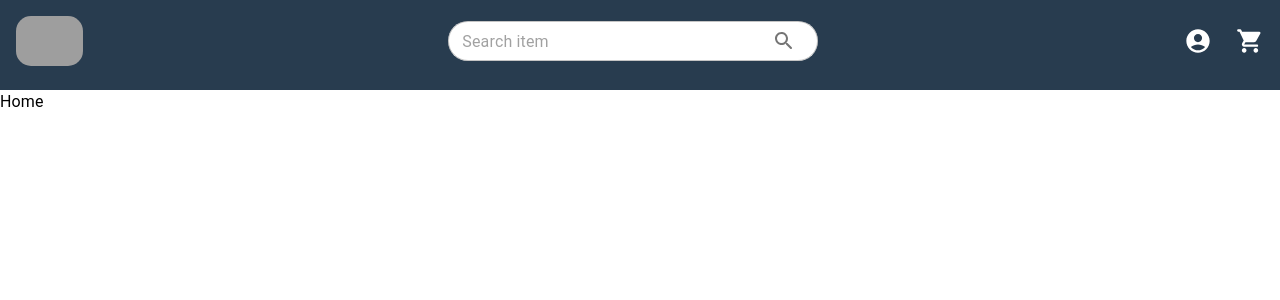
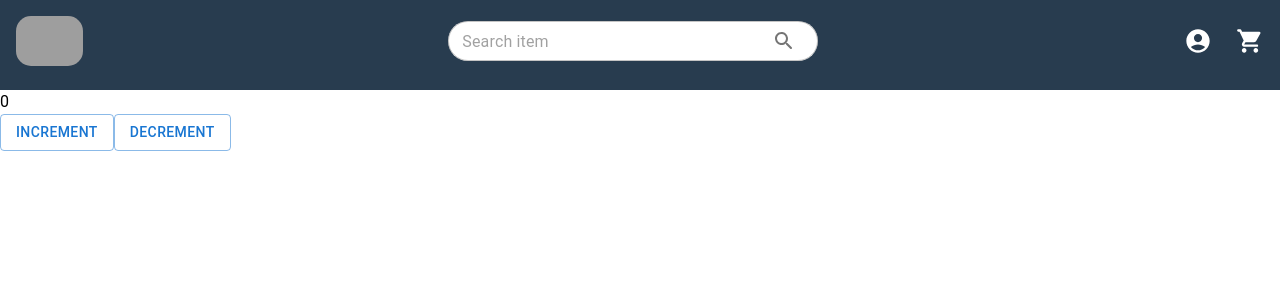
Before and after one commit to Satyaveerjaligama/e-commerce, a React (Create React App) app: page / in a window 1280 px wide. Shown: the top 300 px of the page. Built offline with nearby package versions, Linux system fonts and the light colour scheme; grey boxes are pictures that could not be loaded.

Commit message:
Added redux toolkit boiler code

```diff
--- a/package.json
+++ b/package.json
@@ -8,11 +8,13 @@
     "@emotion/styled": "^11.11.0",
     "@mui/icons-material": "^5.15.12",
     "@mui/material": "^5.15.12",
+    "@reduxjs/toolkit": "^2.2.1",
     "@testing-library/jest-dom": "^5.17.0",
     "@testing-library/react": "^13.4.0",
     "@testing-library/user-event": "^13.5.0",
     "react": "^18.2.0",
     "react-dom": "^18.2.0",
+    "react-redux": "^9.1.0",
     "react-scripts": "5.0.1",
     "sass": "^1.71.1",
     "web-vitals": "^2.1.4"
--- a/src/Pages/Home.js
+++ b/src/Pages/Home.js
@@ -1,12 +1,22 @@
 import React from "react";
-import { Typography } from "@mui/material";
+import { Button, Typography } from "@mui/material";
 import Header from "../Components/Header";
+import { useSelector, useDispatch } from "react-redux";
+import { increment, decrement } from "../Redux/slices/sampleSlice";
 
 const Home = () => {
+    const dispatch = useDispatch();
+    const value = useSelector((state)=>state.sampleSlice.counter);
     return (
         <React.Fragment>
             <Header />
-            <Typography>Home</Typography>
+            <Typography>{value}</Typography>
+            <Button variant="outlined" onClick={()=>dispatch(increment())}>
+                Increment
+            </Button>
+            <Button variant="outlined" onClick={()=>dispatch(decrement())}>
+                Decrement
+            </Button>
         </React.Fragment>
     )
 };
--- /dev/null
+++ b/src/Redux/slices/sampleSlice.js
@@ -0,0 +1,22 @@
+import { createSlice } from "@reduxjs/toolkit";
+
+const initialState = {
+    counter: 0,
+}
+
+export const sampleSlice = createSlice({
+    name: "sample",
+    initialState: initialState,
+    reducers: {
+        increment: (state) => {
+            state.counter += 1
+        },
+        decrement: (state) => {
+            state.counter -= 1
+        }
+    }
+})
+
+export const {increment, decrement} = sampleSlice.actions;
+
+export default sampleSlice.reducer
--- /dev/null
+++ b/src/Redux/store.js
@@ -0,0 +1,8 @@
+import { configureStore } from "@reduxjs/toolkit";
+import sampleReducer from "./slices/sampleSlice";
+
+export const store = configureStore({
+    reducer: {
+        sampleSlice: sampleReducer,
+    }
+});
--- a/src/index.js
+++ b/src/index.js
@@ -4,11 +4,15 @@ import './index.css';
 import App from './App';
 import reportWebVitals from './reportWebVitals';
 import "./StyleSheets/main.scss";
+import { Provider } from 'react-redux';
+import {store} from "./Redux/store";
 
 const root = ReactDOM.createRoot(document.getElementById('root'));
 root.render(
   <React.StrictMode>
-    <App />
+    <Provider store={store}>
+      <App />
+    </Provider>
   </React.StrictMode>
 );
 
```
Also changed, not shown: 1 other file (tests, documents, lock files or other folders).
